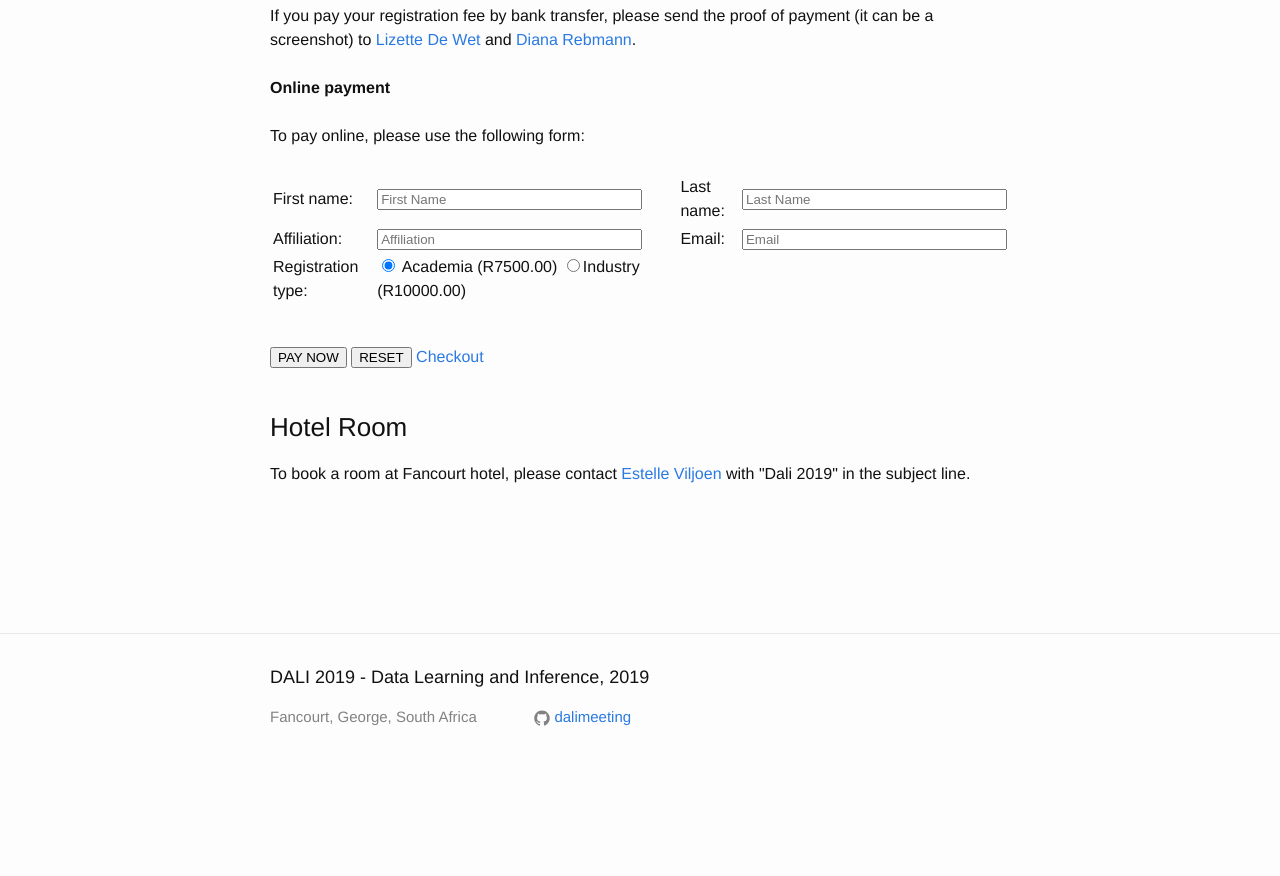
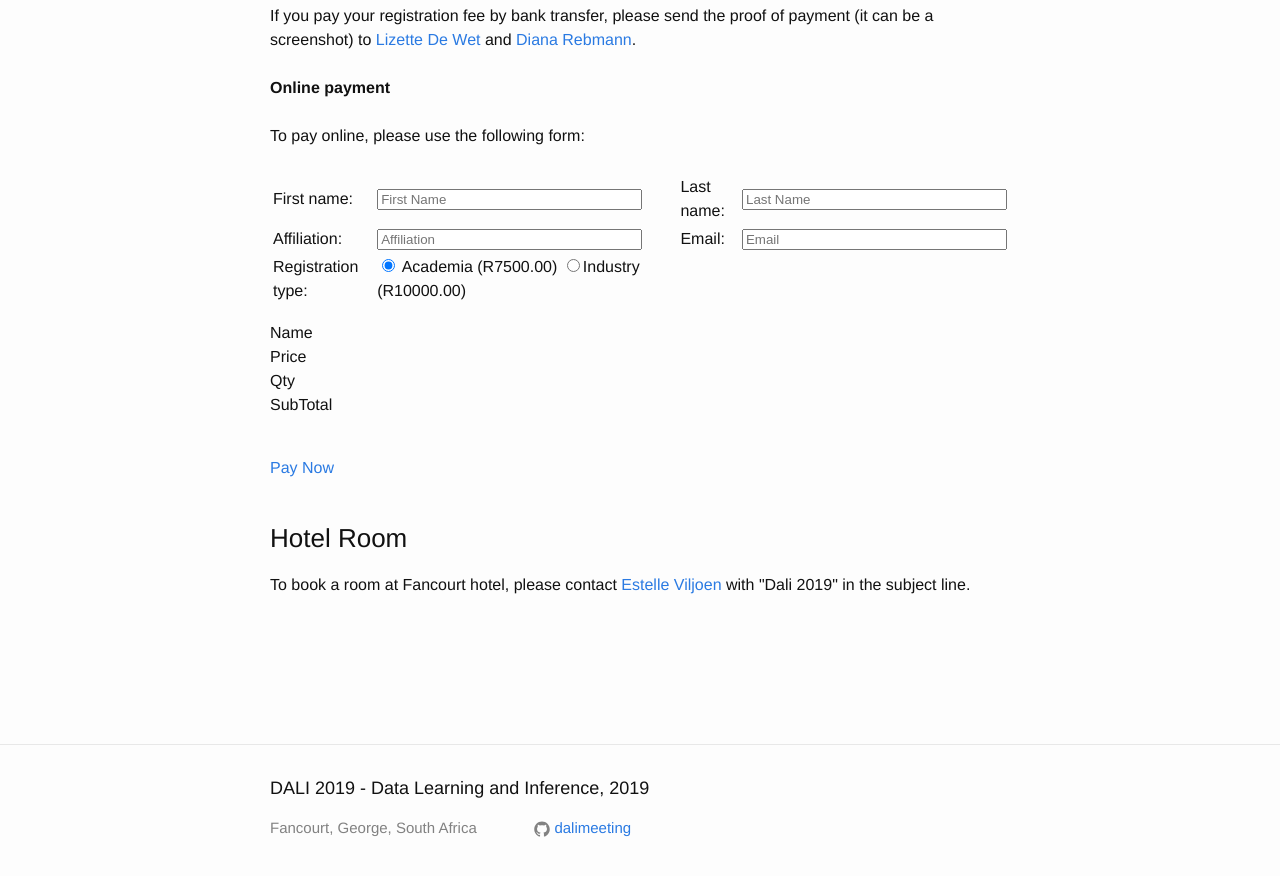
Before and after one commit to dalimeeting/dalimeeting.github.io, a Jekyll site: the page built from registration.html, in a window 1280 px wide and 900 px high, scrolled down 1051 px. Shown: the top 876 px of the window. Built offline with Jekyll 4.4.1, drawn with Linux system fonts in a browser that asks for light colours; before the commit the page ends 1840 px from its top, so only the background shows below that.

Commit message:
Update registration.html

```diff
--- a/_layouts/registration.html
+++ b/_layouts/registration.html
@@ -44,12 +44,10 @@ layout: page
 	<input type="radio" name="customerType" value="industry">Industry (R10000.00)
         </td><td></td><td></td></tr>
      </table>
-     <p id="display"></p>
+     <p class="shoppingcart-container"><div style="width:700px;" class="simpleCart_items"></div></p>
      <br>
-     <input name="submit" class="simpleCart_checkout" type="submit" value="PAY NOW"> <!---Submit button--->
-     <input type="reset" value="RESET">
-     <noscript><a href="no_javascript.html" class="simpleCart_checkout">Checkout</a>;</noscript>
-     <script>document.write('<a href="#" class="simpleCart_checkout">Checkout</a>');</script>
+     <noscript><a href="no_javascript.html" class="simpleCart_checkout">Pay Now</a>;</noscript>
+     <script>document.write('<a href="#" class="simpleCart_checkout">Pay Now</a>');</script>
 </form>
 
   </p>
```
